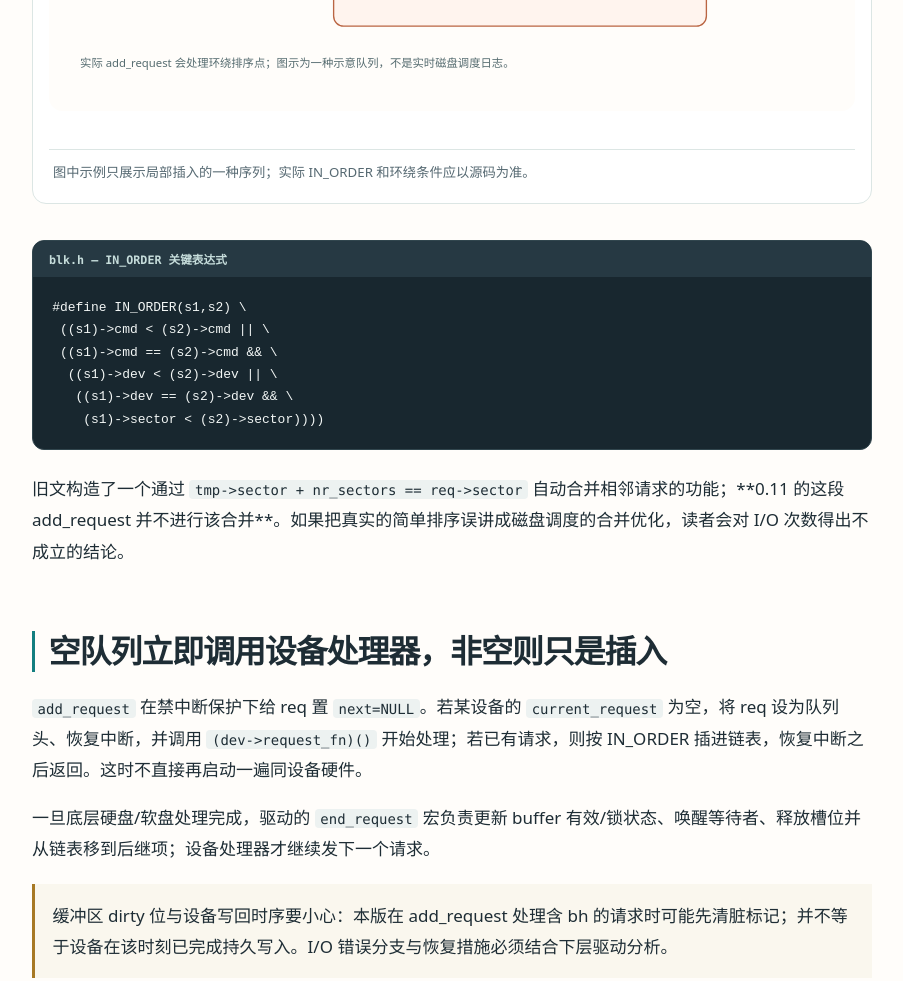
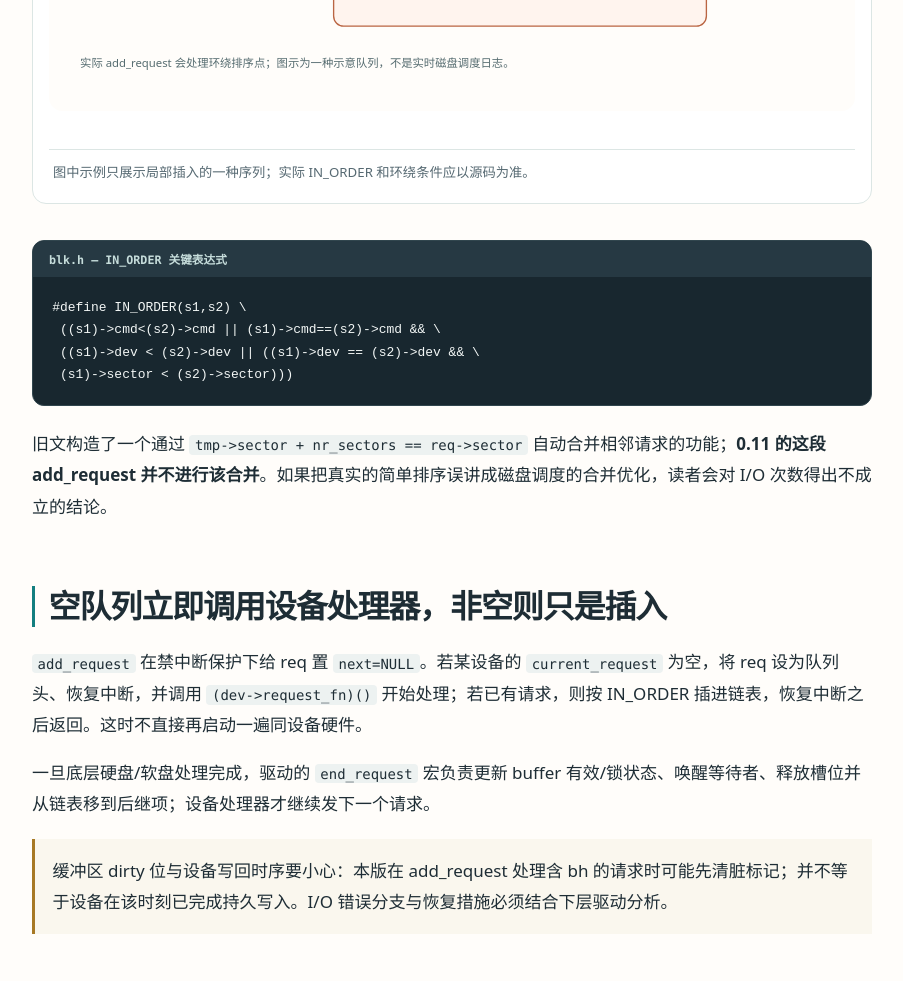
Before and after one commit to 1998x-stack/linux-kernel-source-tutorial, a plain HTML site: page chapters/19.html in a window 1280 px wide. Shown: the part 4132-5113 px from the top of the page, without its empty margins (267-1170 px from the left). Drawn offline with Linux system fonts and the light colour scheme.

Commit message:
fix: match v0.11 IN_ORDER macro and render emphasis as semantic HTML

```diff
--- a/chapters/19.html
+++ b/chapters/19.html
@@ -26,11 +26,9 @@ while (--req &gt;= request)
     if (req-&gt;dev &lt; 0)
         break;</code></pre></div><details class="question"><summary>一次很多写入把 0–20 槽占满时，读请求还剩哪些专用槽？（展开核对）</summary><p>索引 21–31，共 11 槽仍保留给读。实际读请求也可以与写竞争 0–20 的槽，因此“读拥有专用 11 槽”不等于“所有读都只放高位槽”。</p></details></section>
 <section id="elevator" aria-labelledby="elevator-heading"><h2 id="elevator-heading">IN_ORDER 实际比较 cmd、dev、sector</h2><p><a href="https://kernel.googlesource.com/pub/scm/linux/kernel/git/nico/archive/+/refs/tags/v0.11/kernel/blk_drv/blk.h" target="_blank" rel="noopener noreferrer">blk.h</a> 的 <code>IN_ORDER(s1,s2)</code> 先按 <code>cmd</code>（READ=0、WRITE=1），再按设备号、最后才按扇区位置比较。<a href="https://kernel.googlesource.com/pub/scm/linux/kernel/git/nico/archive/+/refs/tags/v0.11/kernel/blk_drv/ll_rw_blk.c" target="_blank" rel="noopener noreferrer">add_request</a> 则使用 <code>IN_ORDER(tmp,req)</code>、<code>IN_ORDER(tmp,tmp-&gt;next)</code> 等条件在队列中寻找插入点，允许环状顺序的一个回绕位置。这就是本版的简单电梯式插入。</p><figure class="figure" tabindex="0" aria-label="可横向滚动的技术图解"><img src="../assets/svg/19-elevator.svg" loading="lazy" alt="按 cmd、dev、sector 排序的请求链与读扇区24插队示例，不合并邻接扇区" width="960" height="468"><figcaption>图中示例只展示局部插入的一种序列；实际 IN_ORDER 和环绕条件应以源码为准。</figcaption></figure><div class="code-frame"><div class="code-caption">blk.h — IN_ORDER 关键表达式</div><pre><code>#define IN_ORDER(s1,s2) \
- ((s1)-&gt;cmd &lt; (s2)-&gt;cmd || \
- ((s1)-&gt;cmd == (s2)-&gt;cmd &amp;&amp; \
-  ((s1)-&gt;dev &lt; (s2)-&gt;dev || \
-   ((s1)-&gt;dev == (s2)-&gt;dev &amp;&amp; \
-    (s1)-&gt;sector &lt; (s2)-&gt;sector))))</code></pre></div><p>旧文构造了一个通过 <code>tmp-&gt;sector + nr_sectors == req-&gt;sector</code> 自动合并相邻请求的功能；**0.11 的这段 add_request 并不进行该合并**。如果把真实的简单排序误讲成磁盘调度的合并优化，读者会对 I/O 次数得出不成立的结论。</p></section>
+ ((s1)-&gt;cmd&lt;(s2)-&gt;cmd || (s1)-&gt;cmd==(s2)-&gt;cmd &amp;&amp; \
+ ((s1)-&gt;dev &lt; (s2)-&gt;dev || ((s1)-&gt;dev == (s2)-&gt;dev &amp;&amp; \
+ (s1)-&gt;sector &lt; (s2)-&gt;sector)))</code></pre></div><p>旧文构造了一个通过 <code>tmp-&gt;sector + nr_sectors == req-&gt;sector</code> 自动合并相邻请求的功能；<strong>0.11 的这段 add_request 并不进行该合并</strong>。如果把真实的简单排序误讲成磁盘调度的合并优化，读者会对 I/O 次数得出不成立的结论。</p></section>
 <section id="submit" aria-labelledby="submit-heading"><h2 id="submit-heading">空队列立即调用设备处理器，非空则只是插入</h2><p><code>add_request</code> 在禁中断保护下给 req 置 <code>next=NULL</code>。若某设备的 <code>current_request</code> 为空，将 req 设为队列头、恢复中断，并调用 <code>(dev-&gt;request_fn)()</code> 开始处理；若已有请求，则按 IN_ORDER 插进链表，恢复中断之后返回。这时不直接再启动一遍同设备硬件。</p><p>一旦底层硬盘/软盘处理完成，驱动的 <code>end_request</code> 宏负责更新 buffer 有效/锁状态、唤醒等待者、释放槽位并从链表移到后继项；设备处理器才继续发下一个请求。</p><aside class="note"><p>缓冲区 dirty 位与设备写回时序要小心：本版在 add_request 处理含 bh 的请求时可能先清脏标记；并不等于设备在该时刻已完成持久写入。I/O 错误分支与恢复措施必须结合下层驱动分析。</p></aside></section>
 <section id="interfaces" aria-labelledby="interfaces-heading"><h2 id="interfaces-heading">块层和每个硬件驱动的分工边界</h2><p>块层只负责提供共用队列和分派，并不知道硬盘的 CHS、软盘的马达延迟，或者 RAM 磁盘的内存复制。驱动在注册 <code>request_fn</code> 之后，读取 <code>CURRENT</code> 请求头，对相应设备执行硬件操作或内存复制。这个抽象让文件系统 <code>bread</code> 不必为三种设备实现三份不兼容的用户接口。</p><p>但它仍是非常早期的统一接口：没有现代 bio、多队列 blk-mq、CPU 亲和性或硬件队列深度优化。因此不能从这里推广当前 Linux 的 I/O 调度器选项与性能指标。</p></section>
 <section id="verify" aria-labelledby="verify-heading"><h2 id="verify-heading">用三个源文件验证规则，而不是背名词</h2><div class="code-frame"><div class="code-caption">只读源码定位</div><pre><code>grep -n 'NR_REQUEST\|IN_ORDER\|struct request' kernel/blk_drv/blk.h
```
Also changed, not shown: chapters/16.html (+1 -1 lines).
